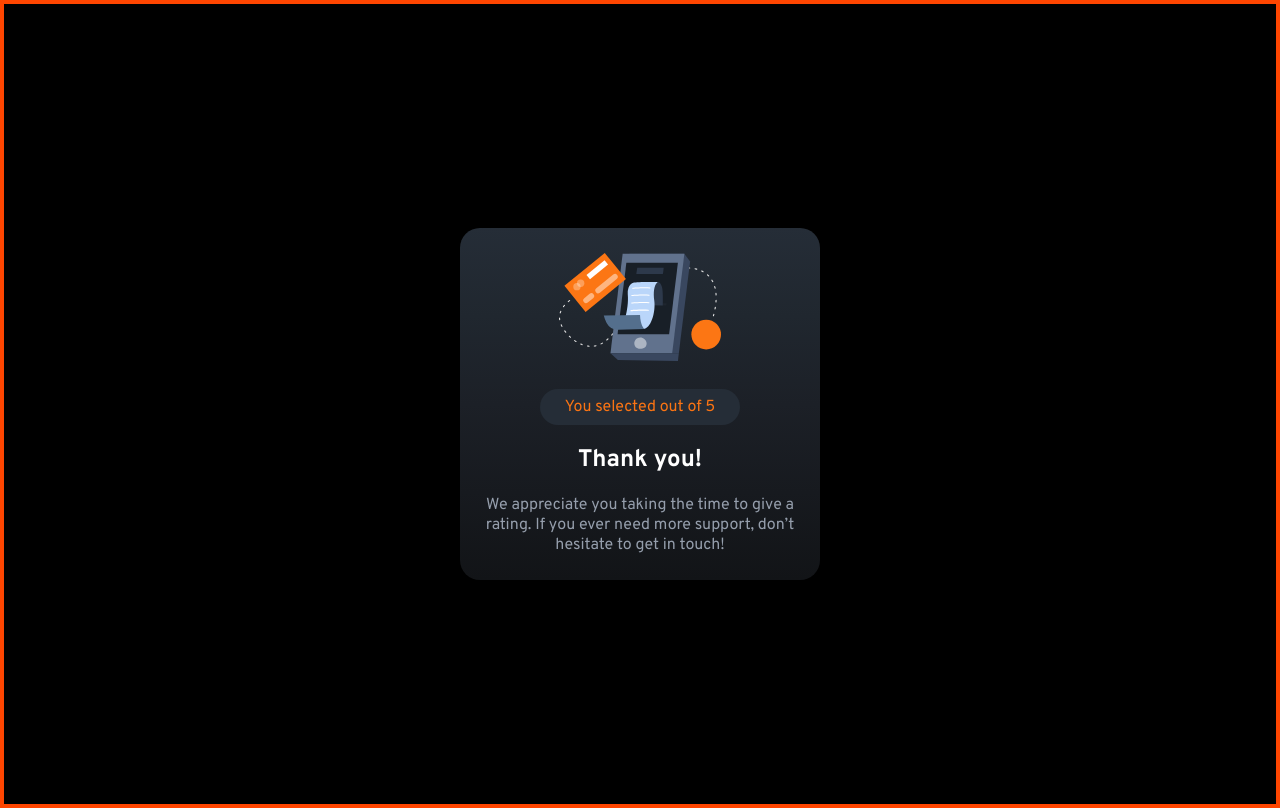
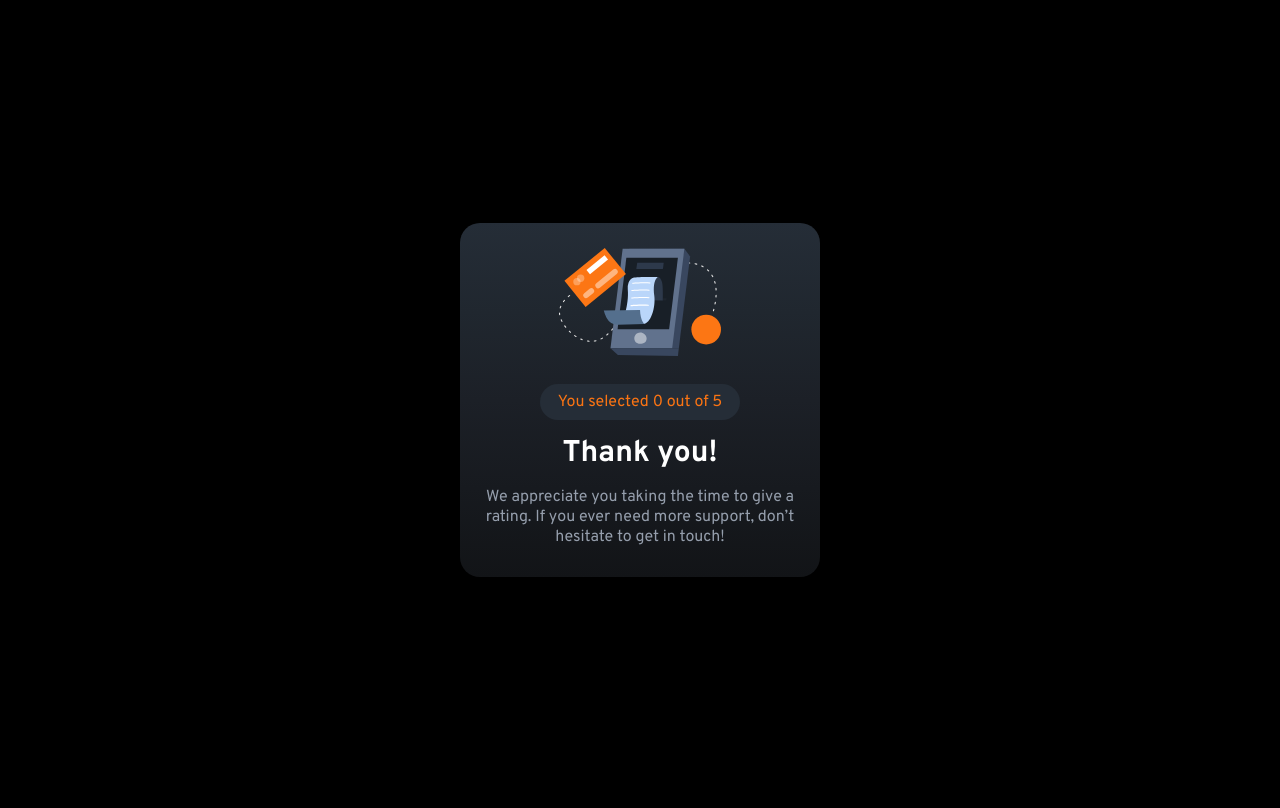
Before and after one commit to Si1entERA/interactive-rating-component, a plain HTML site: page index.html in a window 1280 px wide. Both pictures are taken after a click on the button "SUBMIT". Drawn offline with Linux system fonts and the light colour scheme.

Commit message:
refactor code plus layout changes

```diff
--- a/index.html
+++ b/index.html
@@ -56,8 +56,8 @@
     </section>
 
     <section class="thank-you-middle">
-      <p>You selected <span class="output"></span> out of 5</p>
-      <h1>Thank you!</h1>
+      <p class="answer">You selected <span class="output">0</span> out of 5</p>
+      <p class="thanks-text">Thank you!</p>
     </section>
     <section class="thank-you-bottom">
       <p>
--- a/main.js
+++ b/main.js
@@ -6,32 +6,33 @@ const thankYouTop = document.querySelector('.thank-you-top');
 const thankYouMiddle = document.querySelector('.thank-you-middle');
 const thankYouBottom = document.querySelector('.thank-you-bottom');
 
-
 const button = document.querySelectorAll('.btn');
 const submit = document.querySelector('.submit');
 const output = document.querySelector('.output');
 
 
-
 button.forEach((btn) => {
   btn.addEventListener('click', (e) => {
     button.forEach((btn) => btn.classList.remove('active'));
-    // button.forEach((btn) => btn.style.backgroundColor = 'var(--Dark-Blue)');
     e.currentTarget.classList.add('active');
-
-  output.innerHTML = e.currentTarget.innerHTML
-
+    output.innerHTML = e.currentTarget.innerHTML
   })
 })
 
 
-submit.addEventListener('click', (e) => {
+const removeRatingPage = () => {
   topSection.style.display = 'none'
   middleSection.style.display = 'none'
   bottomSection.style.display = 'none'
+}
 
+const addThankYouState = () => {
   thankYouTop.style.display = 'flex'
   thankYouMiddle.style.display = 'block'
   thankYouBottom.style.display = 'flex'
+}
 
+submit.addEventListener('click', () => {
+  removeRatingPage();
+  addThankYouState();
 })
--- a/style.css
+++ b/style.css
@@ -18,7 +18,7 @@
 }
 
 body {
-  border: 4px solid orangered;
+  /* border: 4px solid orangered; */
   background-color: black;
   display: flex;
   justify-content: center;
@@ -31,12 +31,11 @@ main {
   border-radius: 20px;
   background-image: linear-gradient(to top, #121417, #171a1f, #1c2027, #20272f, #252d37);
   width: 320px;
-  padding: 25px 20px;
+  padding: 25px 20px 30px 20px;
 }
 
 .top, .middle, .bottom{
   /* border: 1px solid green; */
-  /* height: 150px; */
   /* display: none; */
 }
 
@@ -48,7 +47,7 @@ main {
 
 .hero-icon {
   /* border: 1px solid orange; */
-  background-color: var();
+  background-image: linear-gradient(to top, #121417, #171a1f, #1c2027, #20272f, #252d37);
   border-radius: 50px;
   margin: 0 0 18px 0;
 }
@@ -71,14 +70,14 @@ header {
 .description {
   /* border: 1px solid purple; */
   font-weight: 400;
-  color: var(--White);
+  color: var(--Light-Grey);
 }
 
 .rating {
   /* border: 1px solid purple; */
   display: flex;
   justify-content: space-between;
-  padding: 20px 0;
+  padding: 28px 0;
 }
 
 button {
@@ -119,6 +118,10 @@ button {
 .submit:hover {
   background-color: var(--White);
 }
+
+.submit:active {
+  background-color: var(--Orange);
+}
 /*************** BOTTOM END  ****************/
 
 /*************** THANK YOU STATES  ****************/
@@ -126,7 +129,6 @@ button {
 /*************** THANK YOU TOP START  ****************/
 .thank-you-top, .thank-you-middle, .thank-you-bottom{
   /* border: 1px solid green; */
-  /* height: 150px; */
   display: none;
 }
 
@@ -140,7 +142,7 @@ button {
   text-align: center;
 }
 
-.thank-you-middle p {
+.answer {
   background-color: var(--Dark-Blue);
   padding:8px 0;
   margin: 0 60px;
@@ -148,9 +150,11 @@ button {
   color: var(--Orange);
 }
 
-.thank-you-middle h1 {
+.thanks-text{
   color: var(--White);
-  margin: 20px 0;
+  font-size: 30px;
+  font-weight: 700;
+  margin: 15px 0;
 }
 
 .thank-you-bottom {
```
